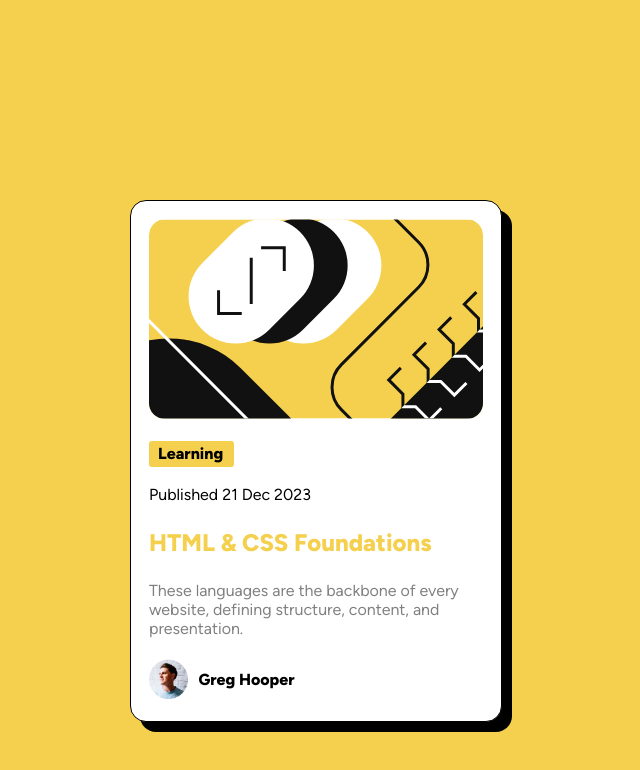
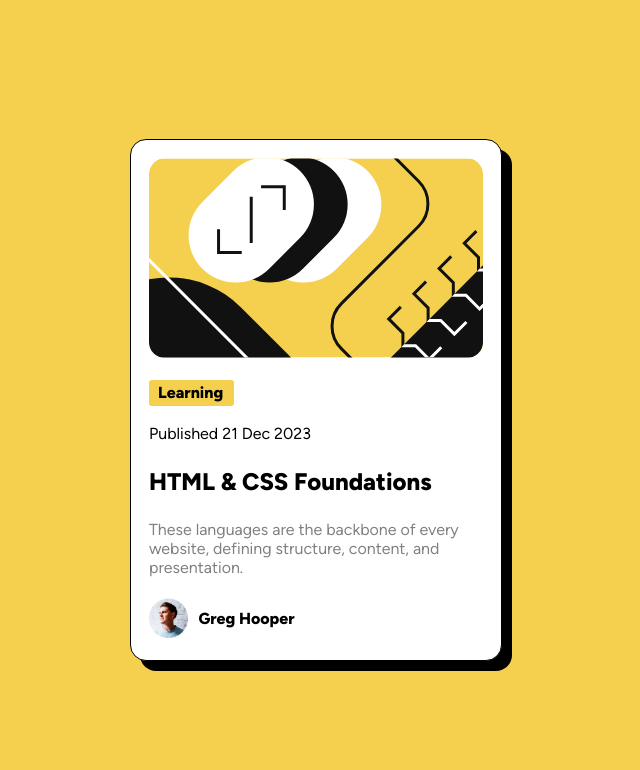
Before and after one commit to smsanagustin/blog-preview, a plain HTML site: page index.html in a window 1280 px wide. Shown: the whole page, without its empty margins (324-964 px from the left). Drawn offline with Linux system fonts and the light colour scheme.

Commit message:
centered box

```diff
--- a/styles.css
+++ b/styles.css
@@ -1,6 +1,11 @@
 .main {
     background-color: #F5D04E;
     font-family: 'Figtree', sans-serif;
+    margin: 0;
+    display: flex;
+    justify-content: center;
+    align-items: center;
+    height: 100vh;
 }
 
 /* add font */
@@ -31,7 +36,7 @@
 }
 
 .flex-container {
-    margin-top: 200px;
+    /* margin-top: 200px; */
     display: flex;
     justify-content: center;
 }
@@ -87,7 +92,6 @@
 .blog-title {
     font-size: x-large;
     font-family: 'FigtreeExtraBold', sans-serif;
-    color: hsl(47, 88%, 63%);
 }
 
 .blog-content {
```
